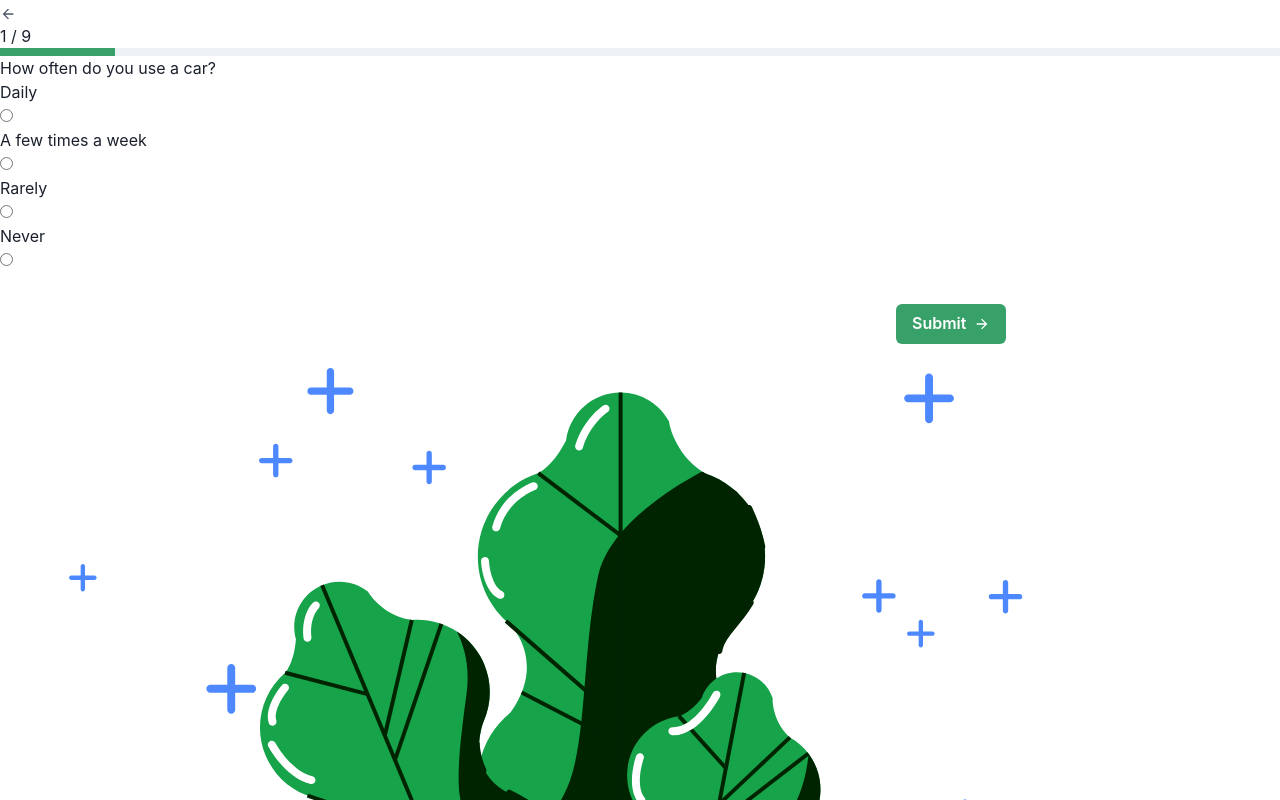
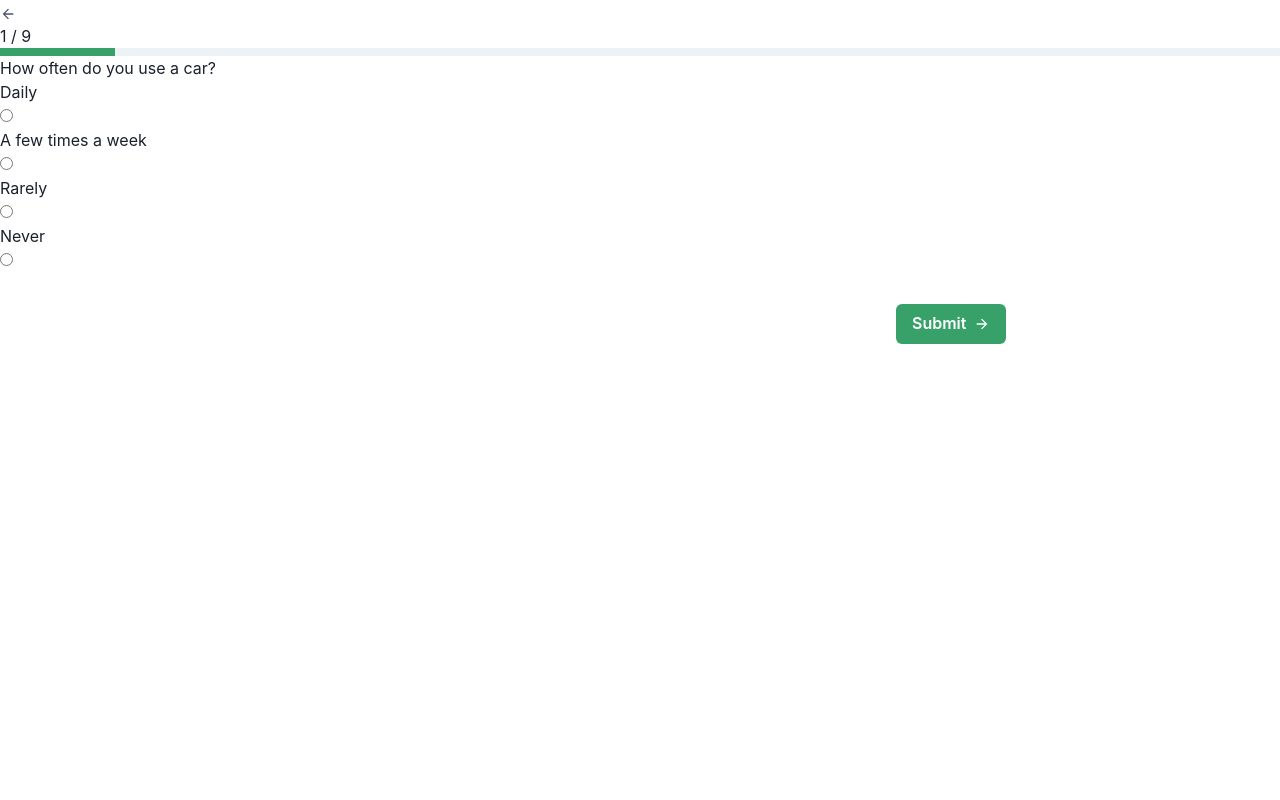
Before and after one commit to NikitaArd/EcoTrace, a React (Vite) app in the folder eco_trace/: page /quiz in a window 1280 px wide. Shown: the top 800 px of the page. Built offline with nearby package versions, Linux system fonts and the light colour scheme.

Commit message:
fix: removed bg image on the Quiz page

```diff
--- a/eco_trace/src/pages/Quiz.jsx
+++ b/eco_trace/src/pages/Quiz.jsx
@@ -1,4 +1,4 @@
-import Plants from "../assets/Plants.svg";
+// import Plants from "../assets/Plants.svg";
 
 import { RadioGroup, Progress, Button, Radio } from "@chakra-ui/react";
 import { ArrowForwardIcon, ArrowBackIcon } from "@chakra-ui/icons";
@@ -100,7 +100,7 @@ export default function Quiz() {
           Submit
         </Button>
       </section>
-      <img class="absolute max-h-56 ml-32 bottom-0 right-72 z-0" src={Plants} />
+      {/* <img class="absolute max-h-56 ml-32 bottom-0 right-72 z-0" src={Plants} /> */}
     </div>
   );
 }
```
